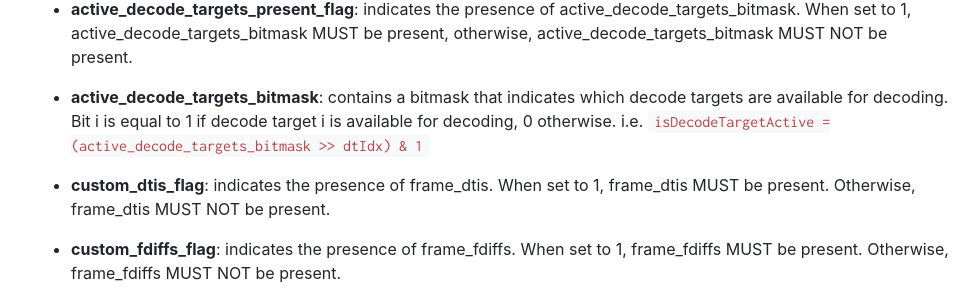
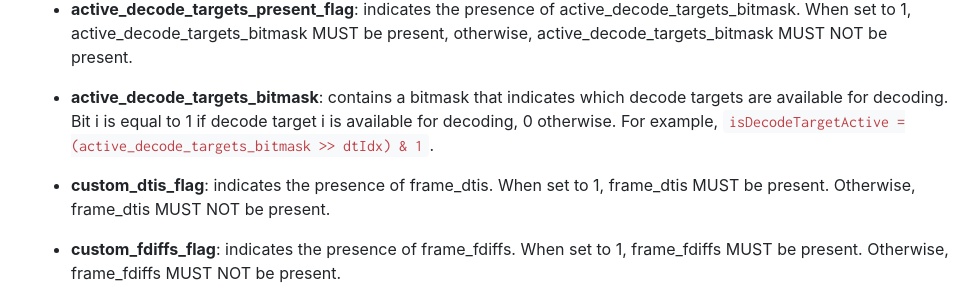
Before and after one commit to AOMediaCodec/av1-rtp-spec, a Jekyll site: the page built from index.md, in a window 1280 px wide and 900 px high, scrolled down 30028 px. Shown: the part 173-477 px from the top of the window, without its empty margins (54-1033 px from the left). Built offline with Jekyll 4.4.1, drawn with Linux system fonts in a browser that asks for light colours; nearby versions of some CDN libraries; some of the changed text lies outside the part shown.

```diff
--- a/av1-rtp-spec.md
+++ b/av1-rtp-spec.md
@@ -1138,7 +1138,7 @@
 
 * **active_decode_targets_present_flag**: indicates the presence of active_decode_targets_bitmask. When set to 1, active_decode_targets_bitmask MUST be present, otherwise, active_decode_targets_bitmask MUST NOT be present.
 
-* **active_decode_targets_bitmask**: contains a bitmask that indicates which decode targets are available for decoding. Bit i is equal to 1 if decode target i is available for decoding, 0 otherwise. i.e. <code>isDecodeTargetActive = (active_decode_targets_bitmask >> dtIdx) & 1</code>
+* **active_decode_targets_bitmask**: contains a bitmask that indicates which decode targets are available for decoding. Bit i is equal to 1 if decode target i is available for decoding, 0 otherwise. For example, <code>isDecodeTargetActive = (active_decode_targets_bitmask >> dtIdx) & 1</code>.
 
 * **custom_dtis_flag**: indicates the presence of frame_dtis. When set to 1, frame_dtis MUST be present. Otherwise, frame_dtis MUST NOT be present.
 
```
Also changed, not shown: other parts of av1-rtp-spec.md (+1 -1 lines).
